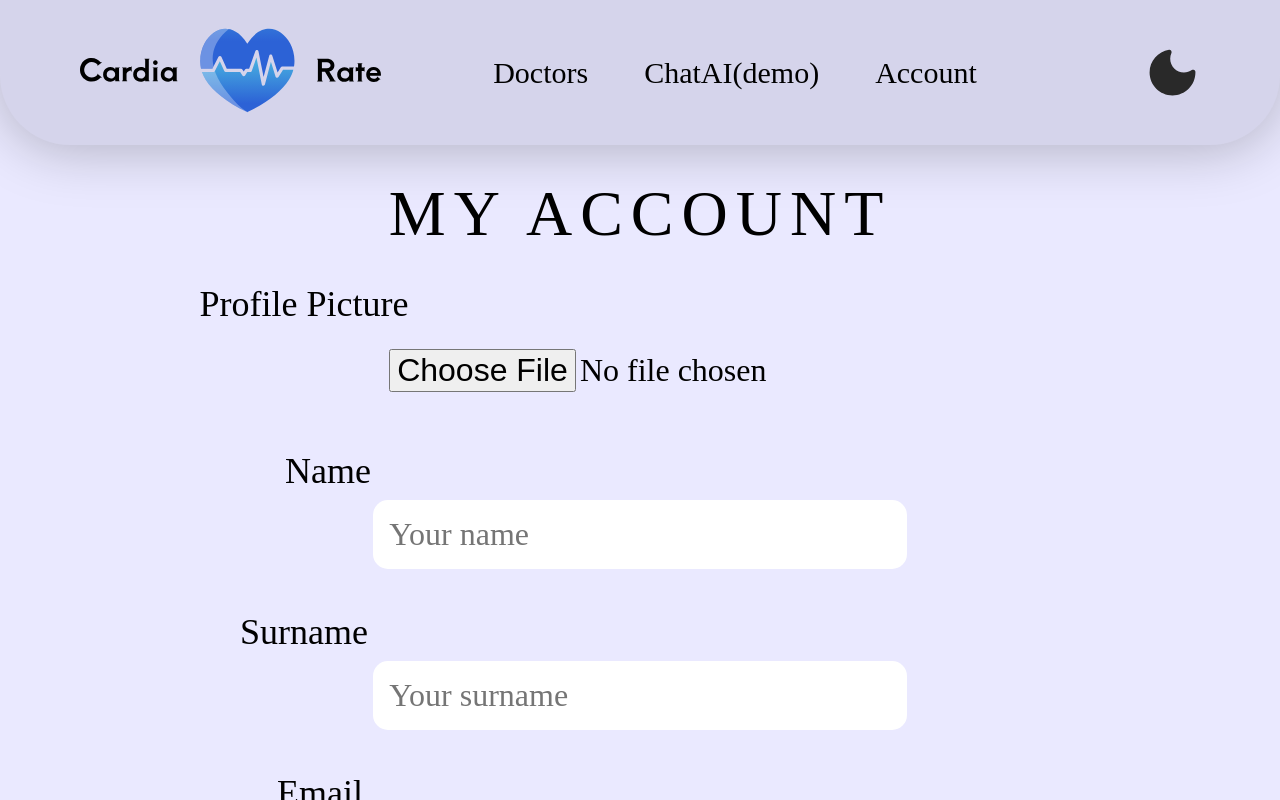
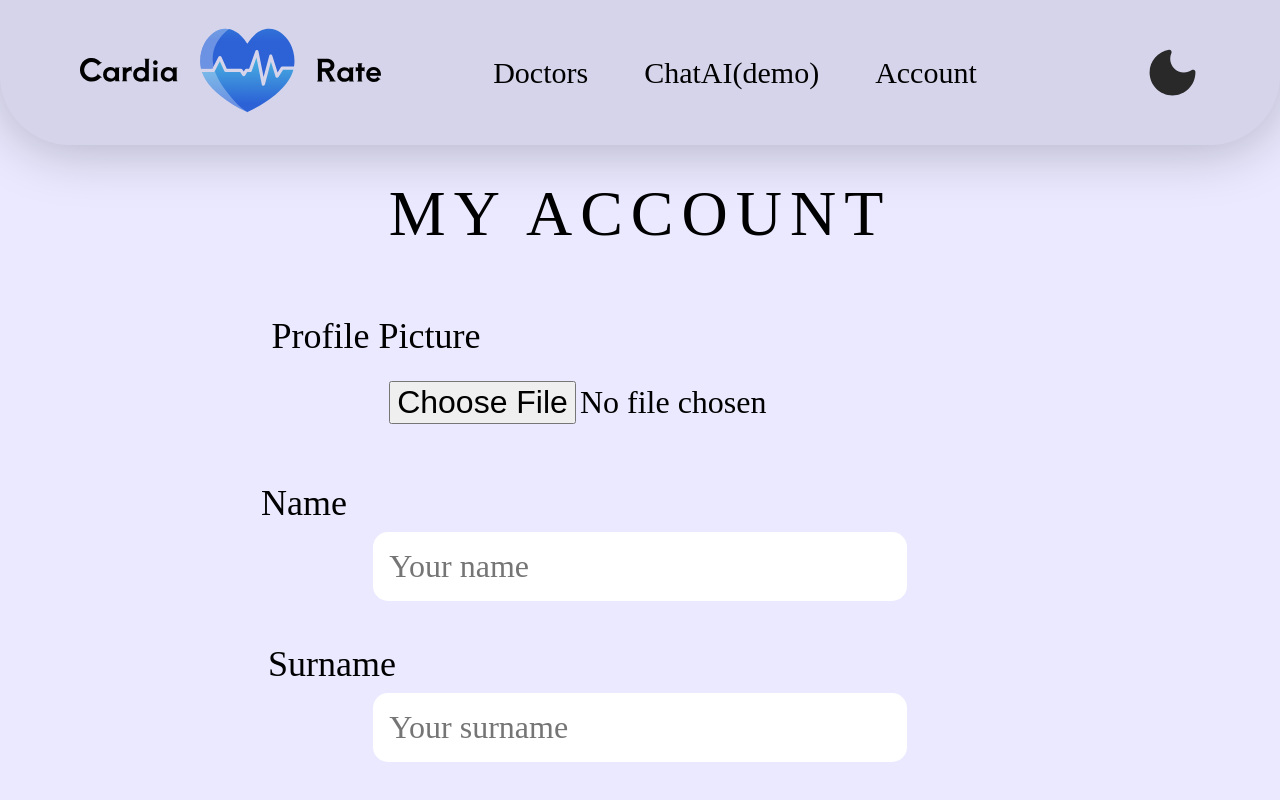
Before and after one commit to bogdan9876/Pulse-Tracker, a React (Create React App) app: page /profile in a window 1280 px wide. Built offline with nearby package versions, Linux system fonts and the light colour scheme; no server answers; sample sign-in values are in the browser's storage; a web font is replaced by a local one.

Commit message:
add user photo

```diff
--- a/src/components/Profile/profile.css
+++ b/src/components/Profile/profile.css
@@ -49,18 +49,14 @@
 }
 
 .profile-image-container {
-    width: 300px;
-    height: 300px;
     margin: 0 auto;
     overflow: hidden;
     border-radius: 10px;
+    margin-top: 2rem;
 }
 
 .profile-image {
-    width: auto;
-    height: auto;
-    max-width: 100%;
-    max-height: 100%;
+    width: 300px;
     object-fit: contain;
 }
 
@@ -80,22 +76,26 @@
 }
 
 .profile-text1:nth-of-type(1) {
+    margin-right: 33rem;
+}
+
+.profile-text1:nth-of-type(2) {
     margin-right: 42rem;
 }
 
-.profile-text1:nth-of-type(2) {
+.profile-text1:nth-of-type(3) {
+    margin-right: 38.5rem;
+}
+
+.profile-text1:nth-of-type(4) {
+    margin-right: 42rem;
+}
+
+.profile-text1:nth-of-type(5) {
     margin-right: 39rem;
 }
 
-.profile-text1:nth-of-type(3) {
-    margin-right: 42rem;
-}
-
-.profile-text1:nth-of-type(4) {
-    margin-right: 40rem;
-}
-
-.profile-text1:nth-of-type(5) {
+.profile-text1:nth-of-type(6) {
     margin-right: 39rem;
 }
 
--- a/src/components/Profile/profile.js
+++ b/src/components/Profile/profile.js
@@ -99,13 +99,13 @@ const Profile = () => {
             <div className='profile-header'>MY ACCOUNT</div>
             <div className='profile-container'>
                 <div className={`profile-inputs ${isDarkMode ? 'dark' : ''}`}>
+                    <div className="profile-image-container">
+                        {profileImage && (
+                            <img src={profileImage} alt="Profile" className="profile-image" />
+                        )}
+                    </div>
                     <span className='profile-text1'>Profile Picture</span>
                     <input type="file" accept="image/*" onChange={handleFileChange} />
-                    {profileImage && (
-                        <div className="profile-image-container">
-                            <img src={profileImage} alt="Profile" className="profile-image" />
-                        </div>
-                    )}
                     <span className='profile-text1'>Name</span>
                     <input type="text" name="name" value={userData.name} onChange={handleInputChange} placeholder="Your name" />
                     <span className='profile-text1'>Surname</span>
```
